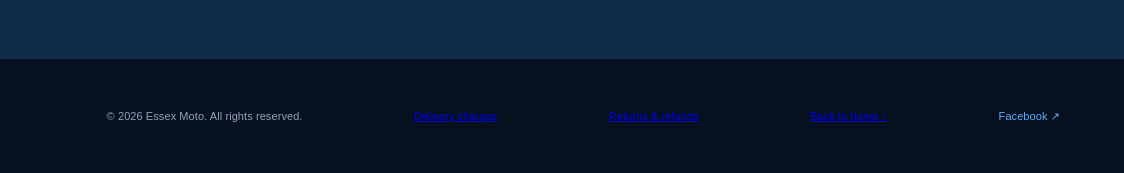
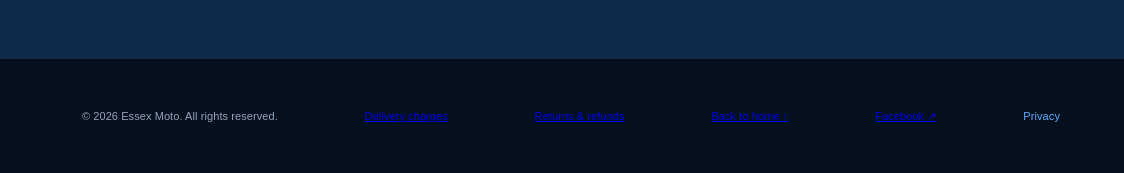
Before and after one commit to dalegalea-sudo/essex-moto-online, a plain HTML site: page spare-parts.html in a window 1280 px wide. Shown: the part 9636-9809 px from the top of the page, 156-1280 px from the left. Drawn offline with Linux system fonts and the light colour scheme.

Commit message:
Add customer privacy notice link to Essex Moto site footer

```diff
--- a/spare-parts.html
+++ b/spare-parts.html
@@ -62,4 +62,4 @@
 </section>
 <section class="section delivery-section"><div class="section-heading"><div><p class="eyebrow">HELP US IDENTIFY IT</p><h2>WHAT TO INCLUDE IN YOUR ENQUIRY</h2></div></div><img class="section-feature-photo" src="https://ahead4-stormbuggies.s3.eu-west-1.amazonaws.com/image-cache/1/0/0/0/w/1000w-electric-quad-headlamp-with-light-ef72d25cf57127a79f6d07feb0b2f9abb63a6391.jpeg" alt="Replacement electric quad headlamp" loading="lazy"><div class="steps"><div><span>01</span><h3>Make and model</h3><p>Provide the manufacturer, exact model and year if known.</p></div><div><span>02</span><h3>Part details</h3><p>Include the part number, measurements and a clear photo if available.</p></div><div><span>03</span><h3>Fitment check</h3><p>We check compatibility and supplier availability before quoting.</p></div><div><span>04</span><h3>Confirm the order</h3><p>We confirm the current advertised price and delivery charge. An enquiry does not place an order.</p></div></div><p class="small-print">Do not assume parts are interchangeable based on appearance alone. For brakes, steering, suspension and other safety-critical components, confirm exact fitment and use a suitably qualified repairer for installation. Essex Moto does not carry out repair or workshop work.</p></section>
 <section class="contact"><div><img class="contact-photo" src="https://ahead4-stormbuggies.s3.eu-west-1.amazonaws.com/image-cache/4/8/v/-/c/48v-charger---1200w-electric-dirt-bike-be450c751a858655c7f218aadb34d35eccded86a.jpeg" alt="Replacement 48V charger for electric dirt bike" loading="lazy"><p class="eyebrow">NEED A REPLACEMENT?</p><h2>ASK ABOUT A SPARE PART.</h2><p>Send the make, model, part number and your postcode so we can check compatibility and delivery.</p><p class="contact-phone"><a href="tel:07309001841">07309 001841</a></p></div><div><a class="button button-blue" href="index.html#contact">Send an enquiry</a><p class="small-print"><a href="quad-bikes.html">Quad bikes</a> · <a href="dirt-bikes.html">Dirt bikes</a> · <a href="riding-gear.html">Riding gear</a></p></div></section></main>
-<footer><a class="brand footer-brand brand-image" href="index.html"><img src="assets/essex-moto-logo.jpg" alt="Essex Moto"></a><p>© <span id="year"></span> Essex Moto. All rights reserved.</p><a href="delivery.html">Delivery charges</a><a href="returns.html">Returns &amp; refunds</a><a href="index.html">Back to home ↑</a><a href="https://www.facebook.com/share/1CeZoTkZsi/?mibextid=wwXIfr" target="_blank" rel="noopener noreferrer">Facebook ↗</a></footer><script src="script.js"></script></body></html>
+<footer><a class="brand footer-brand brand-image" href="index.html"><img src="assets/essex-moto-logo.jpg" alt="Essex Moto"></a><p>© <span id="year"></span> Essex Moto. All rights reserved.</p><a href="delivery.html">Delivery charges</a><a href="returns.html">Returns &amp; refunds</a><a href="index.html">Back to home ↑</a><a href="https://www.facebook.com/share/1CeZoTkZsi/?mibextid=wwXIfr" target="_blank" rel="noopener noreferrer">Facebook ↗</a><a href="privacy.html">Privacy</a></footer><script src="script.js"></script></body></html>
```
